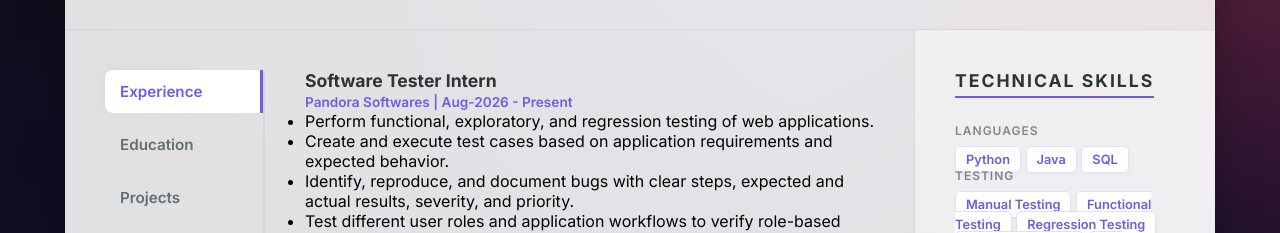
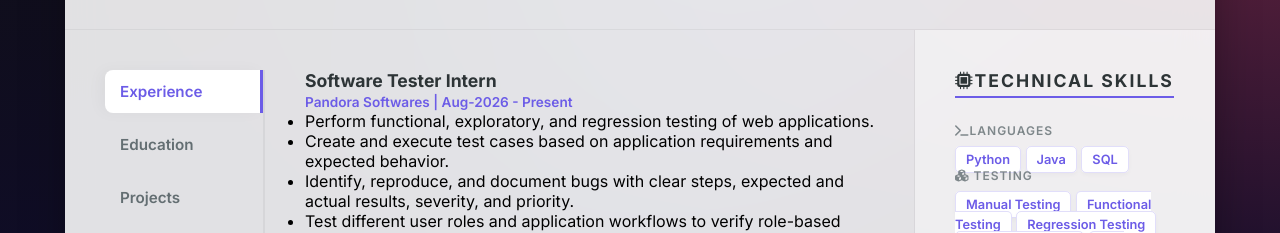
Before and after one commit to thasleemabegum520/Resume, a plain HTML site: page index.html in a window 1280 px wide. Shown: the part 220-453 px from the top of the page. Drawn offline with Linux system fonts and the light colour scheme.

Commit message:
Update index.html

```diff
--- a/index.html
+++ b/index.html
@@ -83,9 +83,9 @@
 
             <!-- Right Div: Technical Skills -->
             <aside class="right-div">
-                <h2 class="section-title">TECHNICAL SKILLS</h2>
+                <h2 class="section-title"><i class="fa-solid fa-microchip"></i>TECHNICAL SKILLS</h2>
                 <div class="skill-category">
-                    <h4>Languages</h4>
+                    <h4><i class="fa-solid fa-terminal"></i>Languages</h4>
                     <div class="skill-tags">
                         <span class="skill-tag">Python</span>
                         <span class="skill-tag">Java</span>
@@ -93,7 +93,7 @@
                     </div>
                 </div>
                 <div class="skill-category">
-                    <h4>Testing</h4>
+                    <h4><i class="fa-solid fa-cubes"></i> Testing</h4>
 
                     <div class="skill-tags">
                         <span class="skill-tag">Manual Testing</span>
```
